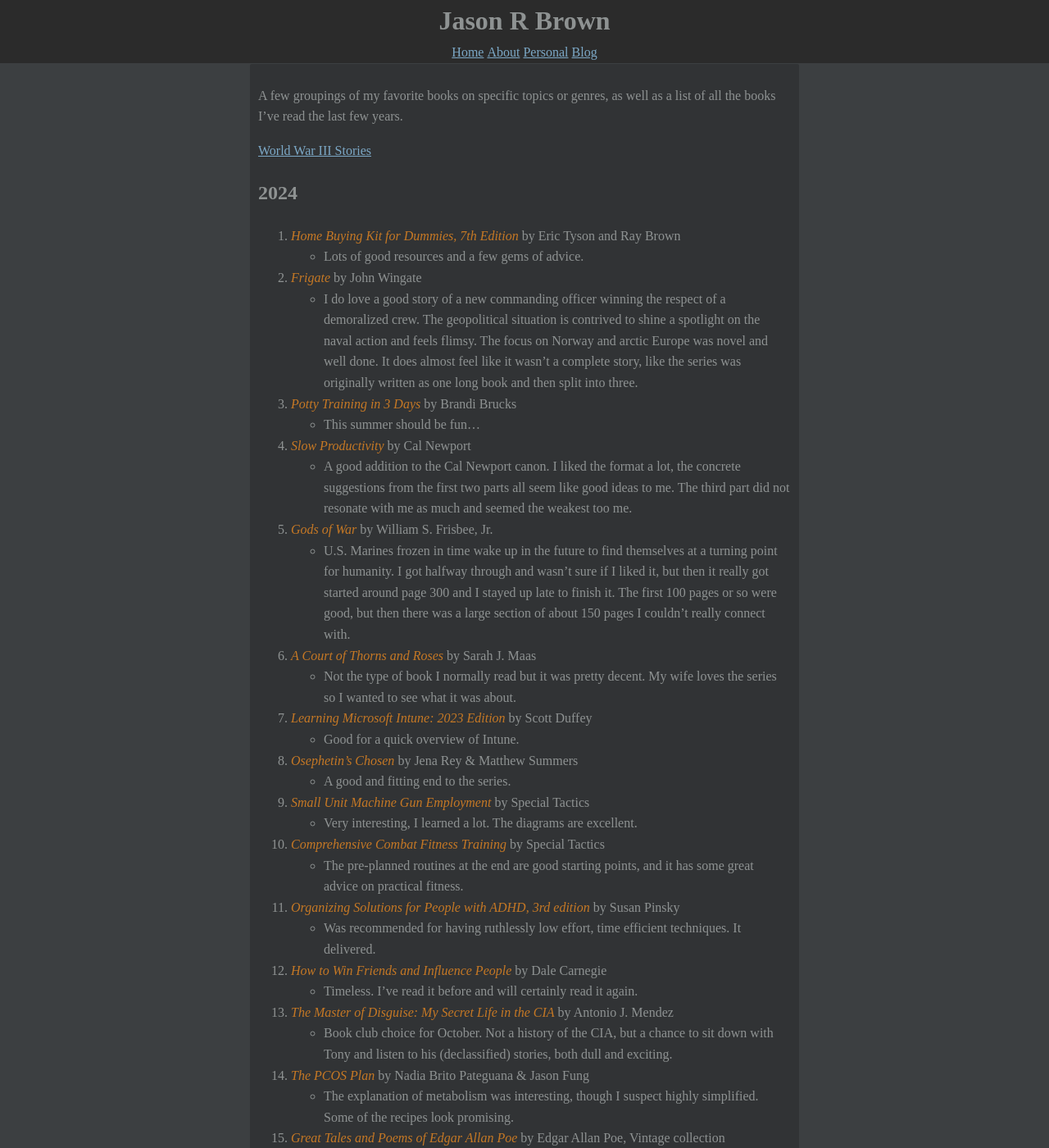
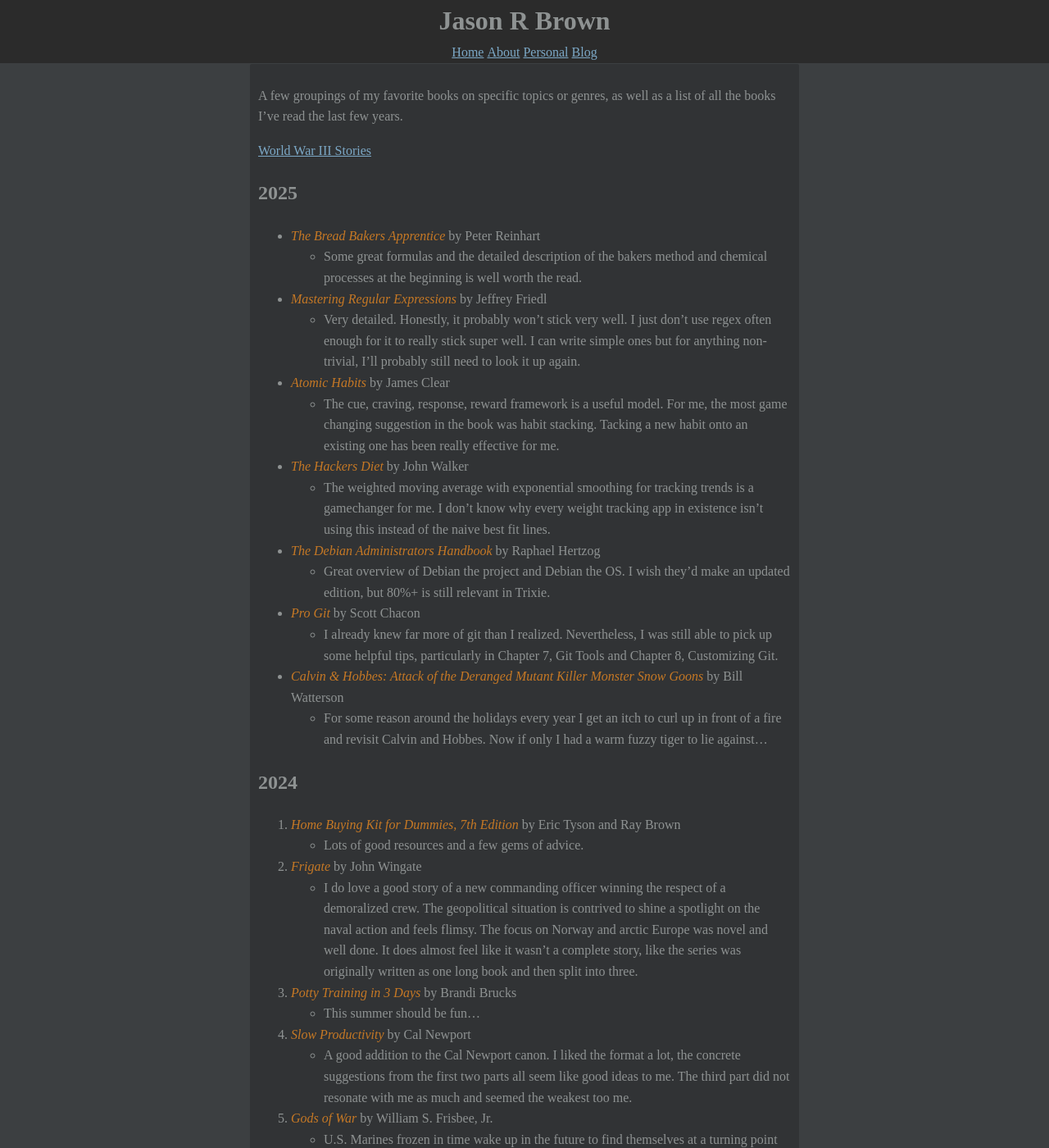
Before and after one commit to noUsernamesLef7/noUsernamesLef7.github.io, a Jekyll site: the page built from personal/books/index.md, in a window 1280 px wide and 1400 px high. Shown: the whole window at 82% size. Built offline with Jekyll 4.4.1, drawn with Linux system fonts in a browser that asks for light colours; some of the changed text lies outside the part shown.

Commit message:
Add 2025 books

```diff
--- a/personal/books/index.md
+++ b/personal/books/index.md
@@ -1,12 +1,28 @@
 ---
 layout: default
-date: 2024-08-28
+date: 2025-12-01
 author: Jason Brown
 title: Books
 ---
 A few groupings of my favorite books on specific topics or genres, as well as a list of all the books I've read the last few years.
 
 [World War III Stories](./ww3)
+
+## 2025
+* *The Bread Bakers Apprentice* by Peter Reinhart
+    * Some great formulas and the detailed description of the bakers method and chemical processes at the beginning is well worth the read.
+* *Mastering Regular Expressions* by Jeffrey Friedl
+    * Very detailed. Honestly, it probably won't stick very well. I just don't use regex often enough for it to really stick super well. I can write simple ones but for anything non-trivial, I'll probably still need to look it up again.
+* *Atomic Habits* by James Clear
+    * The cue, craving, response, reward framework is a useful model. For me, the most game changing suggestion in the book was habit stacking. Tacking a new habit onto an existing one has been really effective for me.
+* *The Hackers Diet* by John Walker
+    * The weighted moving average with exponential smoothing for tracking trends is a gamechanger for me. I don't know why every weight tracking app in existence isn't using this instead of the naive best fit lines.
+* *The Debian Administrators Handbook* by Raphael Hertzog
+    * Great overview of Debian the project and Debian the OS. I wish they'd make an updated edition, but 80%+ is still relevant in Trixie.
+* *Pro Git* by Scott Chacon
+    * I already knew far more of git than I realized. Nevertheless, I was still able to pick up some helpful tips, particularly in Chapter 7, Git Tools and Chapter 8, Customizing Git.
+* *Calvin & Hobbes: Attack of the Deranged Mutant Killer Monster Snow Goons* by Bill Watterson
+    * For some reason around the holidays every year I get an itch to curl up in front of a fire and revisit Calvin and Hobbes. Now if only I had a warm fuzzy tiger to lie against...
 
 ## 2024
 1. *Home Buying Kit for Dummies, 7th Edition* by Eric Tyson and Ray Brown
```
